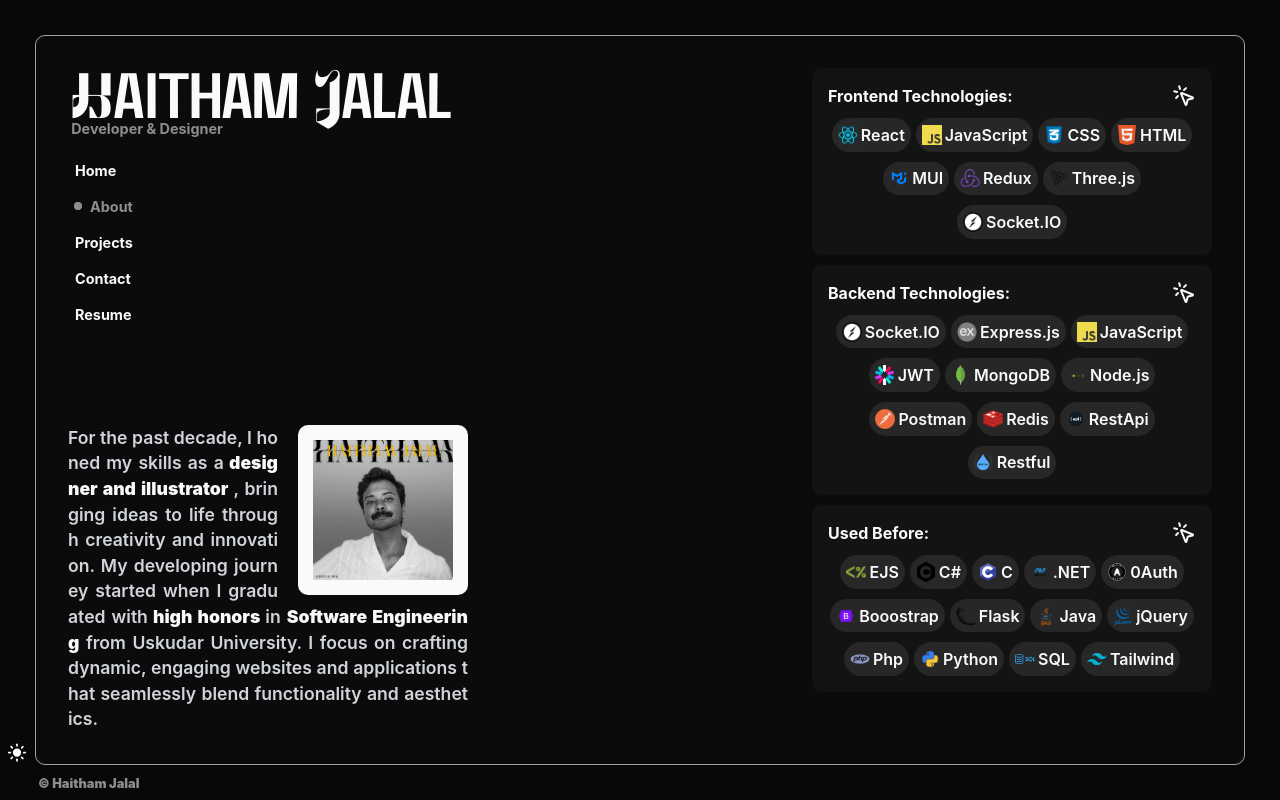
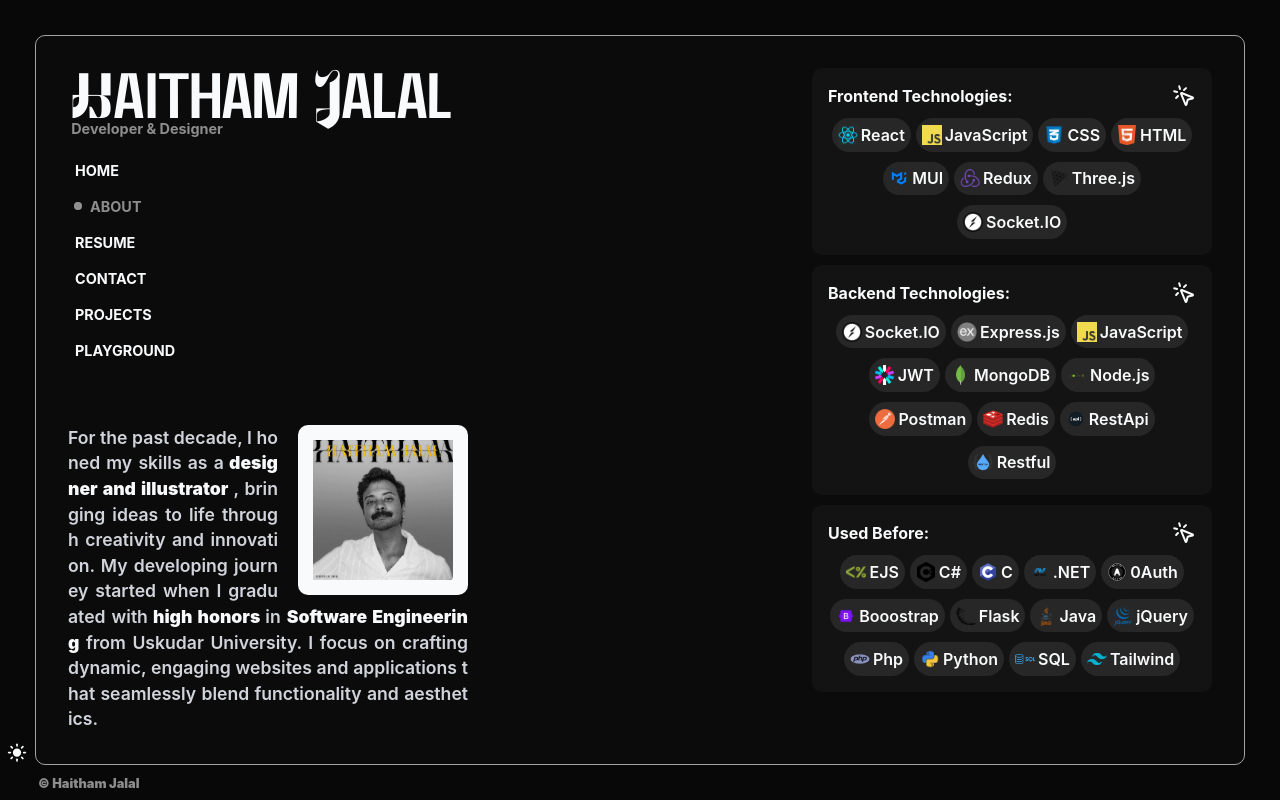
Before and after one commit to haithamexe/portfolio, a React (Vite) app: page /about in a window 1280 px wide. Built offline with nearby package versions, Linux system fonts and the light colour scheme.

Commit message:
new stuff

```diff
--- a/package.json
+++ b/package.json
@@ -17,6 +17,7 @@
     "chroma-js": "^3.1.2",
     "emailjs-com": "^3.2.0",
     "fast-average-color": "^9.4.0",
+    "fitty": "^2.4.2",
     "gsap": "^3.12.5",
     "leva": "^0.9.35",
     "lucide-react": "^0.469.0",
--- a/src/components/Layout.jsx
+++ b/src/components/Layout.jsx
@@ -3,6 +3,7 @@ import { Moon, Sun, Square, Leaf } from "lucide-react";
 import { useThemeContext } from "../context/ThemeProvider";
 import { useState, useRef, useEffect } from "react";
 import "../styles/main.css";
+// import fitty from "fitty";
 import Effect from "./effects/Effect";
 import Portal from "./Portal";
 
@@ -14,6 +15,31 @@ function Layout() {
   const navRef = useRef(null);
 
   const [isMobile, setIsMobile] = useState(false);
+
+  const letters = "ABCDEFGHIJKRSTUVWXYZabcdefghistuvwxyz012389!@#$%*-+";
+
+  const textEffect = (e) => {
+    let iteration = 0;
+
+    const interval = setInterval(() => {
+      e.target.innerText = e.target.innerText
+        .split("")
+        .map((letter, index) => {
+          if (index < iteration) {
+            return e.target.getAttribute("data-text")[index];
+          }
+          return letters[Math.floor(Math.random() * letters.length)];
+        })
+        .join("");
+
+      if (iteration > 9) {
+        clearInterval(interval);
+        e.target.innerText = e.target.getAttribute("data-text");
+      }
+
+      iteration += 1 / 3;
+    }, 30);
+  };
 
   useEffect(() => {
     if (window.innerWidth < 768) {
@@ -36,6 +62,7 @@ function Layout() {
     const activeLink = navRef.current?.querySelector(
       `[data-nav="${navigation}"]`
     );
+    console.log(activeLink);
     updateIndicator(activeLink);
   }, [navigation]);
 
@@ -66,6 +93,22 @@ function Layout() {
     }
   }, []);
 
+  // useEffect(() => {
+  //   const navLinks = [
+  //     "home",
+  //     "about",
+  //     "projects",
+  //     "contact",
+  //     "resume",
+  //     "playground",
+  //   ];
+  //   navLinks.forEach((link) => {
+  //     const element = document.getElementById(link);
+  //     if (!element) return;
+  //     element.style.setProperty("transform", "scaleX(1.5)");
+  //   });
+  // }, []);
+
   const handleNavigation = (e, path, id) => {
     e.preventDefault();
     if (navigation === id) return;
@@ -95,11 +138,15 @@ function Layout() {
               {[
                 { id: "home", path: "/" },
                 { id: "about", path: "/about" },
-                { id: "projects", path: "/projects" },
-                { id: "contact", path: "/contact" },
                 {
                   id: "resume",
                   path: "https://resume-haithamexes-projects.vercel.app/",
+                },
+                { id: "contact", path: "/contact" },
+                { id: "projects", path: "/projects" },
+                {
+                  id: "playground",
+                  path: "/playground",
                 },
               ].map(({ id, path }) =>
                 isMobile && id === "playground" ? null : id === "resume" ? (
@@ -107,22 +154,30 @@ function Layout() {
                     key={id}
                     href={path}
                     className={`nav-link ${navigation === id ? "active" : ""}`}
-                    data-nav={id}
+                    data-nav={id.toLowerCase()}
                     target="_blank"
                     rel="noreferrer"
+                    data-text={id.toUpperCase()}
+                    onMouseEnter={textEffect}
+                    id={id.toLowerCase()}
                     // onClick={(e) => handleNavigation(e, path, id)}
                   >
-                    {id.charAt(0).toUpperCase() + id.slice(1)}
+                    {/* {id.charAt(0).toUpperCase() + id.slice(1)} */}
+                    {id.toUpperCase()}
                   </a>
                 ) : (
                   <Link
                     key={id}
-                    onClick={(e) => handleNavigation(e, path, id)}
+                    onClick={(e) => handleNavigation(e, path, id.toLowerCase())}
                     className={`nav-link ${navigation === id ? "active" : ""}`}
                     to={path}
-                    data-nav={id}
+                    data-nav={id.toLowerCase()}
+                    data-text={id.toUpperCase()}
+                    onMouseEnter={textEffect}
+                    id={id.toLowerCase()}
                   >
-                    {id.charAt(0).toUpperCase() + id.slice(1)}
+                    {/* {id.charAt(0).toUpperCase() + id.slice(1)} */}
+                    {id.toUpperCase()}
                   </Link>
                 )
               )}
--- a/src/pages/Playground.jsx
+++ b/src/pages/Playground.jsx
@@ -124,7 +124,7 @@ function Playground() {
 
   useEffect(() => {
     if (cardClicked) {
-      setCard(totalElements.find((item) => item.id === cardClicked));
+      setCard(totalElements.find((item) => item?.id === cardClicked));
       console.log(cardClicked);
     } else {
       setCard(null);
@@ -147,25 +147,25 @@ function Playground() {
             onClick={() => setCardClicked(effect.id)}
           >
             <div className="playground-card-image-wrapper">
-              {effect?.video ? (
+              {/* {effect?.video ? (
                 <video
                   autoPlay
                   loop
                   muted
                   src={media[effect?.video]?.src || effect?.video}
-                  alt={effect.title}
+                  alt={effect?.title}
                 ></video>
               ) : (
                 <img
                   src={media[effect?.image]?.src || effect?.image}
-                  alt={effect.title}
+                  alt={effect?.title}
                   loading="eager"
                 />
-              )}
+              )} */}
             </div>
 
             <div className="playground-card-info">
-              <h2>{effect.title}</h2>
+              <h2>{effect?.title}</h2>
             </div>
             {/* <p>Click to view</p> */}
             {/* <div className="playground-card-footer">
@@ -185,9 +185,9 @@ function Playground() {
                 />
               </div>
               <div className="playground-effect-preview-content-body">
-                {card.title === "Stacked Cards" ? <StackedCards /> : null}
-                {card.title === "Header" ? <HeaderScroll /> : null}
-                {card.title === "Text Scramble" ? <TextScramble /> : null}
+                {card?.title === "Stacked Cards" ? <StackedCards /> : null}
+                {card?.title === "Header" ? <HeaderScroll /> : null}
+                {card?.title === "Text Scramble" ? <TextScramble /> : null}
               </div>
             </div>
           </div>
--- a/src/styles/main.css
+++ b/src/styles/main.css
@@ -94,7 +94,7 @@
   /* justify-content: space-between; */
   /* align-items: center; */
   user-select: none;
-  width: 20%;
+  width: 50%;
   flex-direction: column;
   gap: 0.9rem;
   position: relative;
```
Also changed, not shown: index.html (+15 -0 lines), 1 other file (tests, documents, lock files or other folders).
